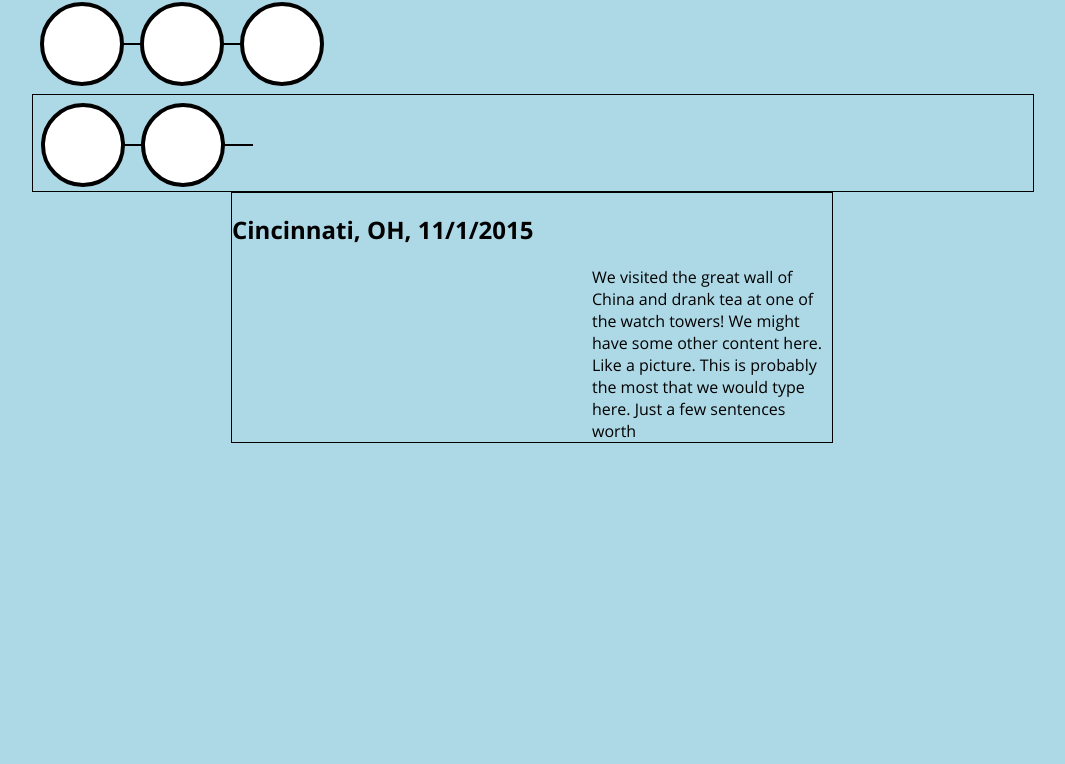
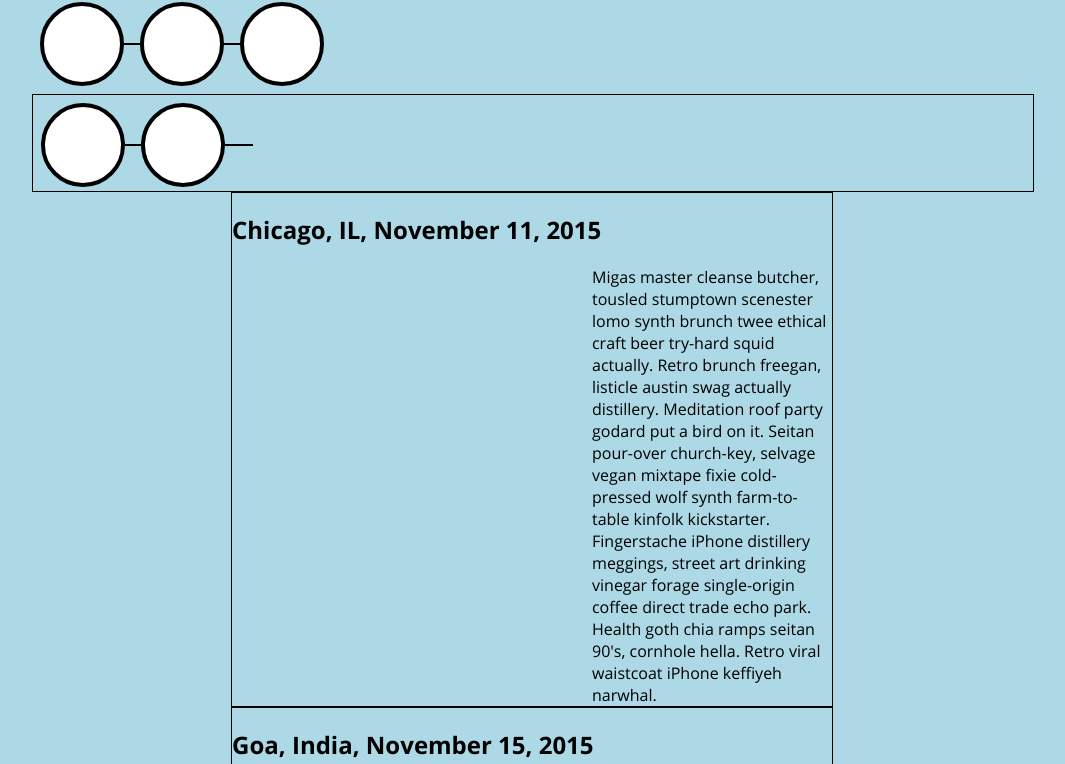
Before and after one commit to arbylee/travelTimeline, a website: page index.html in a window 1280 px wide. Shown: the part 367-1131 px from the top of the page, without its empty margins (108-1173 px from the left). Before the commit the page ends 818 px from the top, so only its background shows below. Drawn offline with nearby package versions, Linux system fonts and the light colour scheme; files that its build step writes are made by us from their sources.

Commit message:
generate the blurbs from trip data

```diff
--- a/index.html
+++ b/index.html
@@ -20,19 +20,7 @@
           <circle cx="150" cy="50" r="40" stroke="black" stroke-width="4" fill="white" />
         </svg>
       </div>
-      <div class="blurb clearfix">
-        <h2 class="blurb-header">
-          Cincinnati, OH, 11/1/2015
-        </h2>
-        <div class="blurb-image">
-        </div>
-        <div class="blurb-text">
-          We visited the great wall of China and drank tea at one of the watch towers!
-          We might have some other content here.
-          Like a picture.
-          This is probably the most that we would type here. Just a few sentences worth
-        </div>
-      </div>
+      <div id="trip-blurbs"></div>
     </div>
     <div id="templates">
       <script id="trip-graph-template" type="text/x-handlebars-template">
@@ -42,7 +30,20 @@
             <circle cx={{this.x}} cy="50" r={{this.radius}} stroke="black" stroke-width="4" fill="white" />
           {{/each}}
         </svg>
-        <div>{{content}}</div>
+      </script>
+      <script id="trip-blurb-template" type="text/x-handlebars-template">
+        {{#each trips}}
+          <div class="blurb clearfix">
+            <h2 class="blurb-header">
+              {{this.location}}, {{this.date}}
+            </h2>
+            <div class="blurb-image">
+            </div>
+            <div class="blurb-text">
+              {{this.description}}
+            </div>
+          </div>
+        {{/each}}
       </script>
     </div>
     <script src="scripts/vendor/jquery-2.1.4.min.js"></script>
--- a/scripts/app.js
+++ b/scripts/app.js
@@ -1,9 +1,9 @@
 var source   = $("#trip-graph-template").html();
 var template = Handlebars.compile(source);
 var trips = [
-  {location: 'Chicago', date: 'November 11, 2015', description: "Migas master cleanse butcher, tousled stumptown scenester lomo synth brunch twee ethical craft beer try-hard squid actually. Retro brunch freegan, listicle austin swag actually distillery. Meditation roof party godard put a bird on it. Seitan pour-over church-key, selvage vegan mixtape fixie cold-pressed wolf synth farm-to-table kinfolk kickstarter. Fingerstache iPhone distillery meggings, street art drinking vinegar forage single-origin coffee direct trade echo park. Health goth chia ramps seitan 90's, cornhole hella. Retro viral waistcoat iPhone keffiyeh narwhal."},
-  {location: 'Goa', date: 'November 15, 2015', description: "Migas master cleanse butcher, tousled stumptown scenester lomo synth brunch twee ethical craft beer try-hard squid actually. Retro brunch freegan, listicle austin swag actually distillery. Meditation roof party godard put a bird on it. Seitan pour-over church-key, selvage vegan mixtape fixie cold-pressed wolf synth farm-to-table kinfolk kickstarter. Fingerstache iPhone distillery meggings, street art drinking vinegar forage single-origin coffee direct trade echo park. Health goth chia ramps seitan 90's, cornhole hella. Retro viral waistcoat iPhone keffiyeh narwhal."},
-  {location: 'Melbourne', date: 'December 31, 2015', description: "Migas master cleanse butcher, tousled stumptown scenester lomo synth brunch twee ethical craft beer try-hard squid actually. Retro brunch freegan, listicle austin swag actually distillery. Meditation roof party godard put a bird on it. Seitan pour-over church-key, selvage vegan mixtape fixie cold-pressed wolf synth farm-to-table kinfolk kickstarter. Fingerstache iPhone distillery meggings, street art drinking vinegar forage single-origin coffee direct trade echo park. Health goth chia ramps seitan 90's, cornhole hella. Retro viral waistcoat iPhone keffiyeh narwhal."}
+  {location: 'Chicago, IL', date: 'November 11, 2015', description: "Migas master cleanse butcher, tousled stumptown scenester lomo synth brunch twee ethical craft beer try-hard squid actually. Retro brunch freegan, listicle austin swag actually distillery. Meditation roof party godard put a bird on it. Seitan pour-over church-key, selvage vegan mixtape fixie cold-pressed wolf synth farm-to-table kinfolk kickstarter. Fingerstache iPhone distillery meggings, street art drinking vinegar forage single-origin coffee direct trade echo park. Health goth chia ramps seitan 90's, cornhole hella. Retro viral waistcoat iPhone keffiyeh narwhal."},
+  {location: 'Goa, India', date: 'November 15, 2015', description: "Migas master cleanse butcher, tousled stumptown scenester lomo synth brunch twee ethical craft beer try-hard squid actually. Retro brunch freegan, listicle austin swag actually distillery. Meditation roof party godard put a bird on it. Seitan pour-over church-key, selvage vegan mixtape fixie cold-pressed wolf synth farm-to-table kinfolk kickstarter. Fingerstache iPhone distillery meggings, street art drinking vinegar forage single-origin coffee direct trade echo park. Health goth chia ramps seitan 90's, cornhole hella. Retro viral waistcoat iPhone keffiyeh narwhal."},
+  {location: 'Melbourne, Australia', date: 'December 31, 2015', description: "Migas master cleanse butcher, tousled stumptown scenester lomo synth brunch twee ethical craft beer try-hard squid actually. Retro brunch freegan, listicle austin swag actually distillery. Meditation roof party godard put a bird on it. Seitan pour-over church-key, selvage vegan mixtape fixie cold-pressed wolf synth farm-to-table kinfolk kickstarter. Fingerstache iPhone distillery meggings, street art drinking vinegar forage single-origin coffee direct trade echo park. Health goth chia ramps seitan 90's, cornhole hella. Retro viral waistcoat iPhone keffiyeh narwhal."}
 ];
 
 var spaceBetween = 100;
@@ -17,3 +17,10 @@ var totalTripLength = startingX + spaceBetween * (trips.length-1);
 
 var html = template({trips: trips, totalTripLength: totalTripLength});
 $('#trip-graph').html(html)
+
+
+
+var source2   = $("#trip-blurb-template").html();
+var template2 = Handlebars.compile(source2);
+var html = template2({trips: trips, totalTripLength: totalTripLength});
+$('#trip-blurbs').html(html)
```
